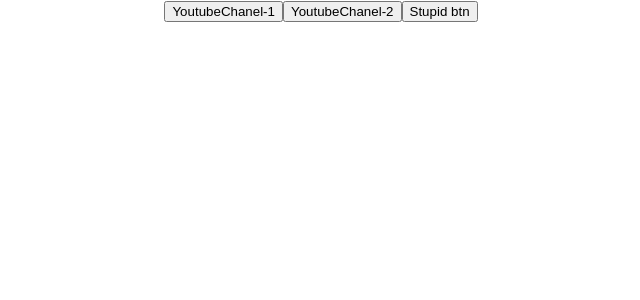
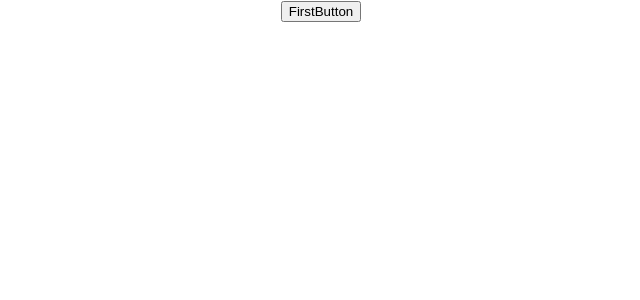
Before and after one commit to talerqa/microtasks, a React (Create React App) app: page / in a window 1280 px wide. Shown: the top 300 px of the page, without its empty margins (319-959 px from the left). Built offline with nearby package versions, Linux system fonts and the light colour scheme.

Commit message:
feat: rewrite button component

```diff
--- a/src/App.tsx
+++ b/src/App.tsx
@@ -3,21 +3,14 @@ import './App.css';
 import {Button} from './site/Button';
 
 function App() {
-  const ButtonFoo1 = (subscriber: string, age: number) => {
-    console.log(subscriber, age)
-  }
-  const ButtonFoo2 = (subscriber: string, age: number) => {
-    console.log(subscriber, age)
-  }
-  const ButtonFoo3 = (subscriber: string) => {
-    console.log(subscriber)
+
+  const Foo = (name: string) => {
+    console.log(name)
   }
 
   return (
     <div className="App">
-      <Button name={'YoutubeChanel-1'} callback={() => ButtonFoo1('I m Vasya', 21)}/>
-      <Button name={'YoutubeChanel-2'} callback={() => ButtonFoo2('I m NOT Vasya', 23)}/>
-      <Button name={'Stupid btn'} callback={()=>ButtonFoo3('Stupid BTN')}/>
+    <Button name={'FirstButton'} callback={()=>Foo('Lesha')}/>
     </div>
   );
 }
--- a/src/site/Button.tsx
+++ b/src/site/Button.tsx
@@ -1,16 +1,18 @@
 import React from 'react';
 
-type ButtonType = {
+type ButtonPropsType = {
   name: string,
-  callback: ()=>void,
+  callback: () => void,
 }
 
-export const Button = (props: ButtonType) => {
+export const Button = (props:ButtonPropsType) => {
+ const onClickHandler = () => {
+   props.callback()
+ }
 
-  const onClickHandler = () => {
-    props.callback()
-  }
-  return (
-    <button onClick={onClickHandler}>{props.name}</button>
-  )
+  return(<div>
+    <button onClick={onClickHandler}>
+      {props.name}
+    </button>
+    </div>)
 }
```
